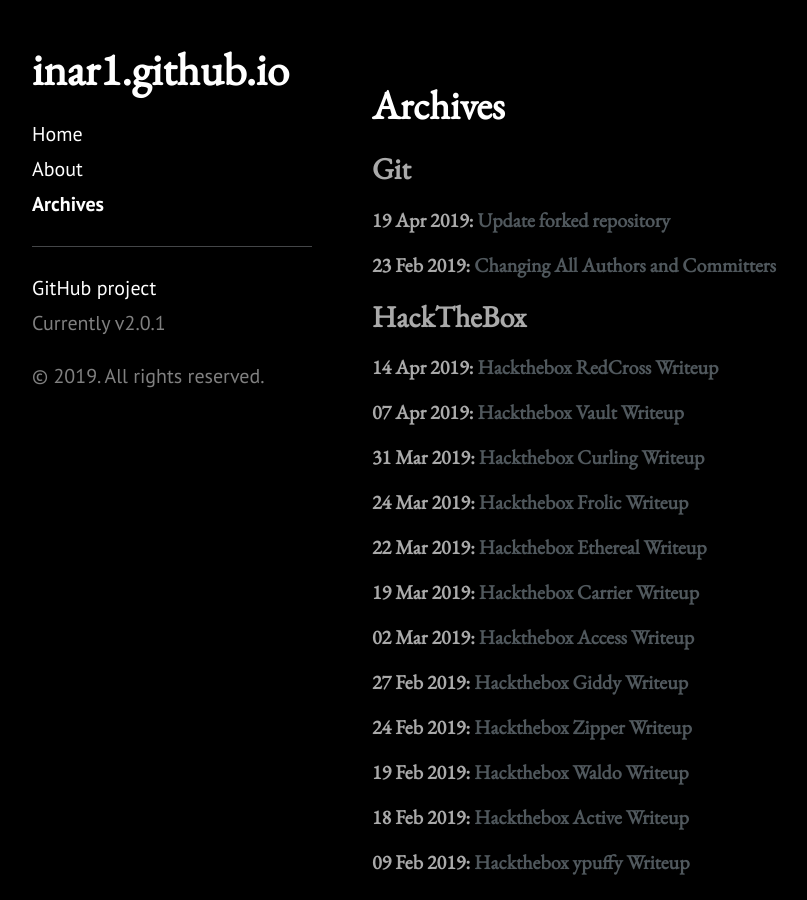
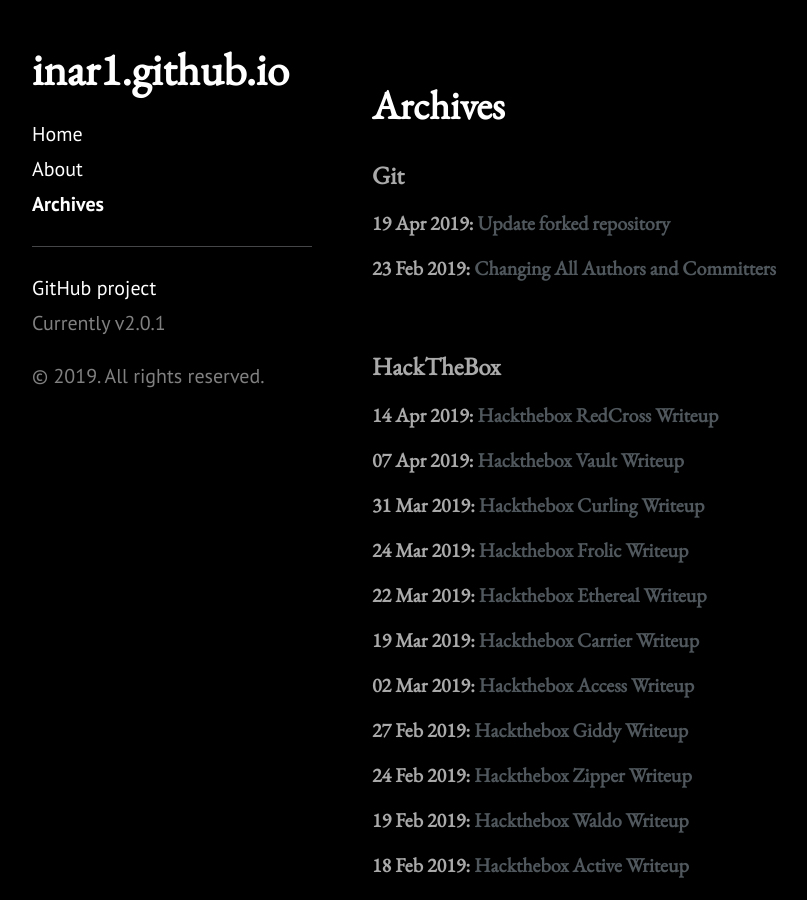
Before and after one commit to 1n4r1/1n4r1.github.io, a Jekyll site: the page built from archives.md, in a window 1280 px wide and 900 px high. Shown: the whole window, without its empty margins (8-815 px from the left). Built offline with Jekyll 4.4.1, drawn with Linux system fonts in a browser that asks for light colours.

Commit message:
modify layout of archives

```diff
--- a/archives.md
+++ b/archives.md
@@ -11,7 +11,7 @@ title: Archives
     <div id="#{{ category_name | slugize }}"></div>
     <p></p>
 
-    <h2 class="tag-head">{{ category_name }}</h2>
+    <h3 class="tag-head">{{ category_name }}</h3>
     <a name="{{ category_name | slugize }}"></a>
     {% for post in site.categories[category_name] %}
     <article class="archive-item">
@@ -19,5 +19,6 @@ title: Archives
     </article>
     {% endfor %}
   </div>
+  <br>
 {% endfor %}
 </div>
```
